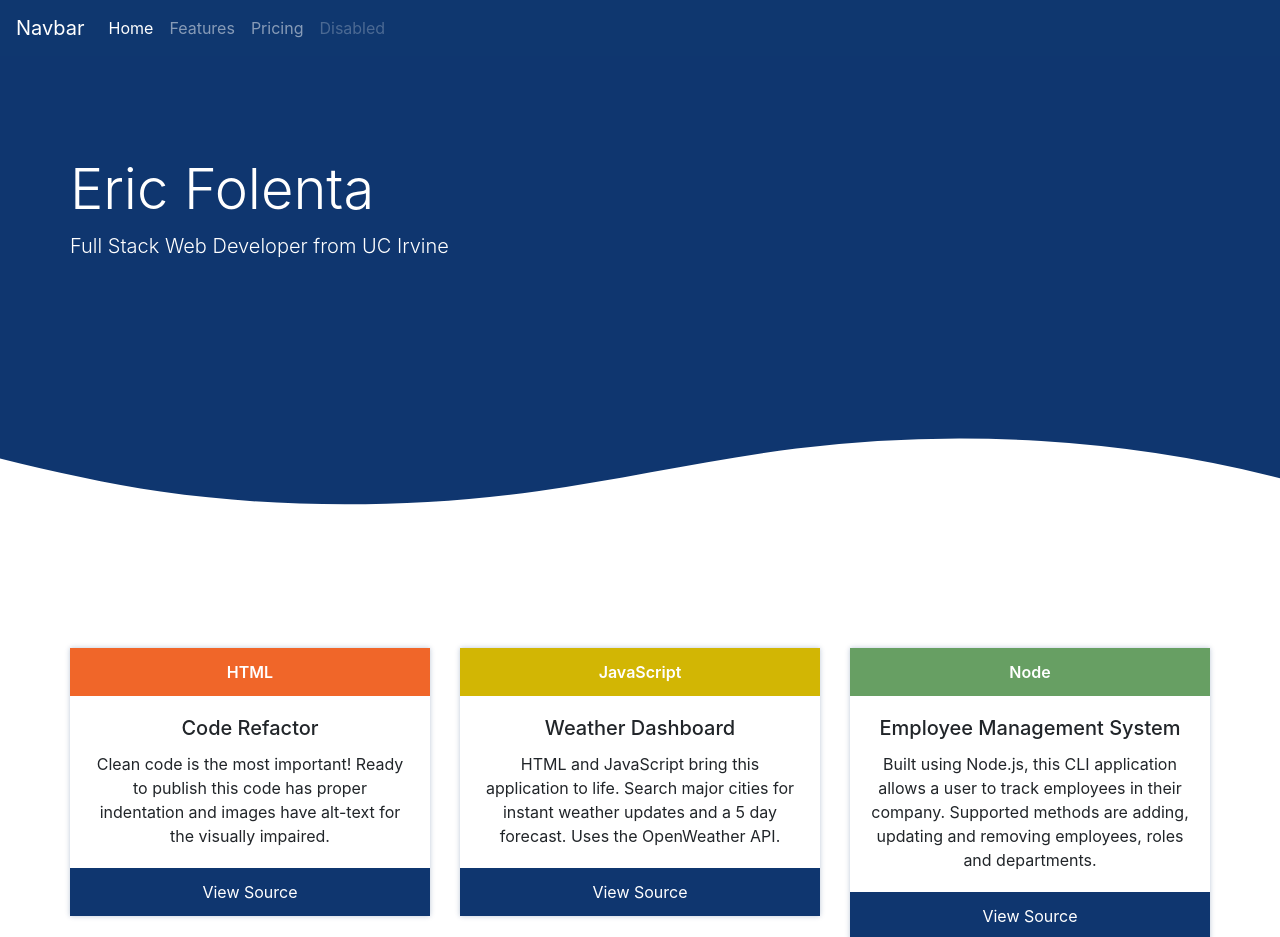
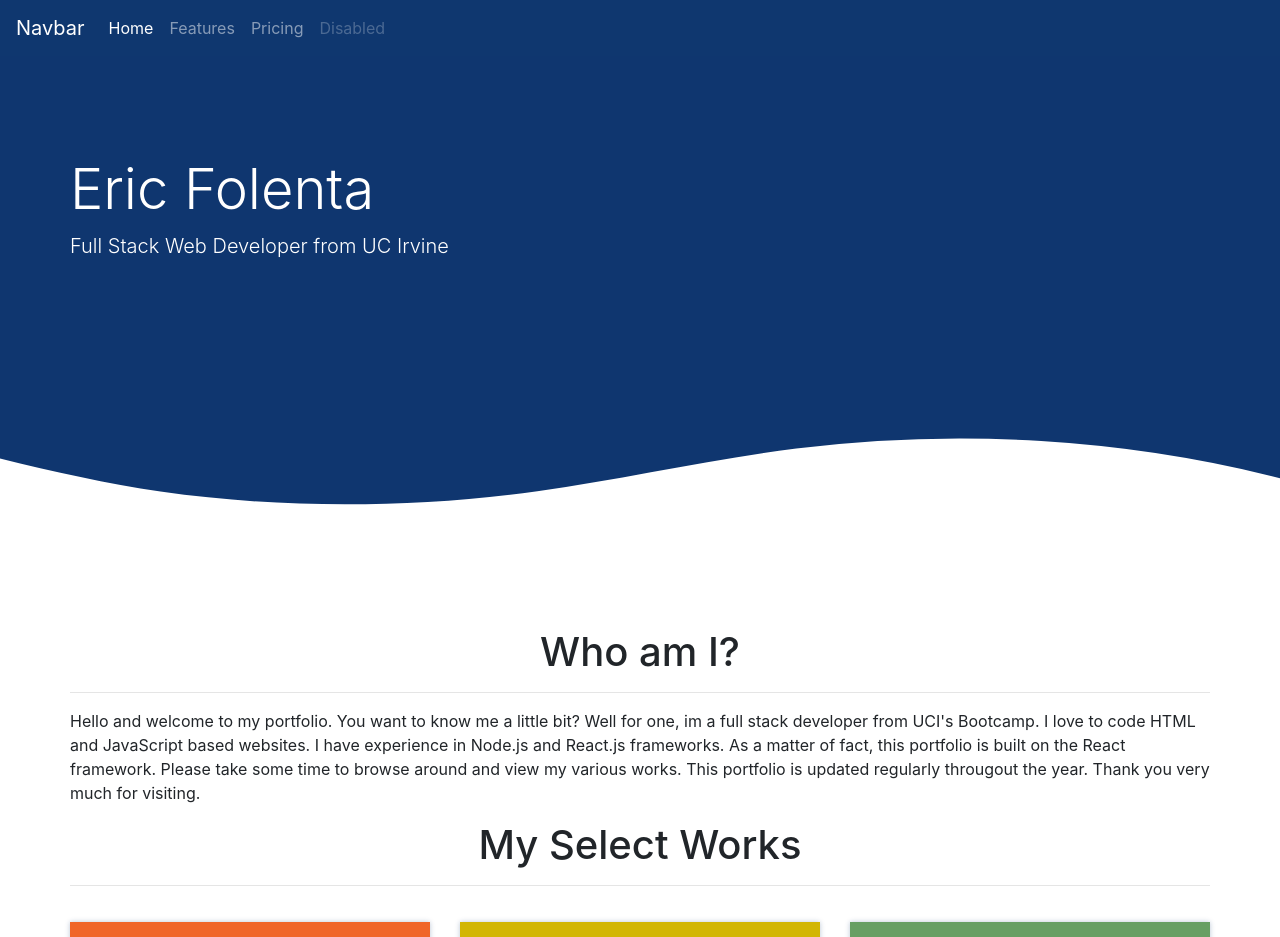
Before and after one commit to efolenta/20-react-portfolio, a React (Create React App) app: page / in a window 1280 px wide. Shown: the top 937 px of the page. Built offline with nearby package versions, Linux system fonts and the light colour scheme.

Commit message:
Added intro text and headers

```diff
--- a/src/pages/Home.js
+++ b/src/pages/Home.js
@@ -5,15 +5,24 @@ import Jumbotron from "../components/Jumbotron";
 import Project from "../components/Project";
 import ShapeDivider from "../components/ShapeDivider";
 import Footer from "../components/Footer";
+import Profile from "../assets/github-profile.jpg";
+
 
 function HomePage() {
   return(
     <>
       <Header />
-      <Jumbotron />
+      <Jumbotron title="Eric Folenta" image={Profile} class="profile"/>
       <ShapeDivider />
       <Container id="projects-container">
         <Row>
+          <Col size="md-12">
+            <h1 align="center">Who am I?</h1>
+            <hr />
+            <p>Hello and welcome to my portfolio. You want to know me a little bit? Well for one, im a full stack developer from UCI's Bootcamp. I love to code HTML and JavaScript based websites. I have experience in Node.js and React.js frameworks. As a matter of fact, this portfolio is built on the React framework. Please take some time to browse around and view my various works. This portfolio is updated regularly througout the year. Thank you very much for visiting.</p>
+            <h1 align="center">My Select Works</h1>
+            <hr />
+          </Col>
           <Col size="md-4">
             <Project
               Code="html"
@@ -22,7 +31,7 @@ function HomePage() {
               body="Clean code is the most important! Ready to publish this code has proper indentation and images have alt-text for the visually impaired."
               url="https://github.com/efolenta/01-Homework" />
           </Col>
-          <Col size="md-4">
+          <Col size="md-4 sm-6">
             <Project
               Code="javascript"
               header="JavaScript"
@@ -30,7 +39,7 @@ function HomePage() {
               body="HTML and JavaScript bring this application to life. Search major cities for instant weather updates and a 5 day forecast. Uses the OpenWeather API."
               url="https://github.com/efolenta/06-weather-dashboard"/>
           </Col>
-          <Col size="md-4">
+          <Col size="md-4 sm-6">
             <Project
               Code="node"
               header="Node"
@@ -48,7 +57,7 @@ function HomePage() {
               body="Taking notes is important. This javascript based note taker application allows the user to create and save notes in the local storage."
               url="https://github.com/efolenta/11-note-taker"/>
           </Col>
-          <Col size="md-4">
+          <Col size="md-4 sm-6">
             <Project
               Code="node"
               header="Node"
@@ -56,7 +65,7 @@ function HomePage() {
               body="Built on the React.js platform this user directory runs off a json file. Sortable too by each column."
               url="https://github.com/efolenta/19-user-directory"/>
           </Col>
-          <Col size="md-4">
+          <Col size="md-4 sm-6">
             <Project
               Code="html"
               header="HTML"
```
